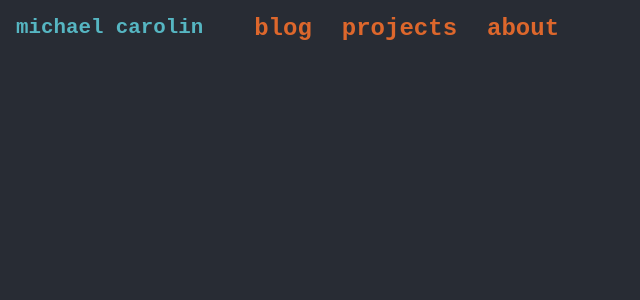
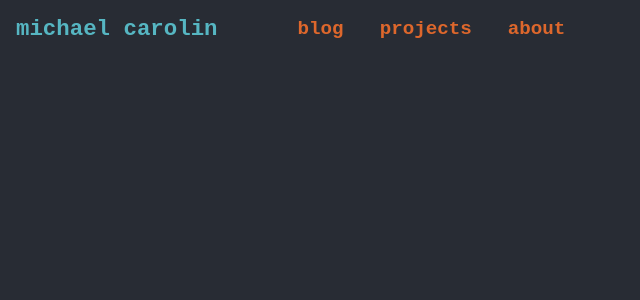
Before and after one commit to mpcarolin/recurse-carefully, a React (Create React App) app: page / in a window 1280 px wide. Shown: the top 300 px of the page, without its empty margins (0-640 px from the left). Built offline with nearby package versions, Linux system fonts and the light colour scheme; a web font is replaced by a local one.

Commit message:
made header reactive to screen size

```diff
--- a/src/components/Layout.css
+++ b/src/components/Layout.css
@@ -3,69 +3,33 @@
 	width: 100%;
 }
 
-@media (min-width: 800px) {
-	.nav-bar {
-		height: 80px;
-	}
-}
-
-.spacer {
-	width: 100%;
-	height: 80px;
-}
-
-.nav-header {
-	display: flex;
-	flex-direction: row;
-	color: var(--site-blue);
-}
-
-@media (max-width: 1000px) {
-	.nav-header {
-		flex-direction: column;
-		height: 200px;
-	}
+.nav-bar-container {
+	width: 45%;
 }
 
 .nav-title {
 	float: left !important;
-	font-size: 1.3em;
+	font-size: 1.4em;
 	vertical-align: middle;
 	text-align: center;
 	padding: 16px;
+	padding-bottom: 0px;
 	font-weight: bold;
+	color: var(--site-blue);
 }
 
 .nav-link-desktop-container {
-	margin: 0px;
-	padding: 0px;
-	margin-left: 15px;
-	display: flex;
-	flex-direction: row;
-	align-items: center;
 	float: left;
-	list-style: none;
-	height: 100%;
-}
-
-@media (max-width: 600px) {
-	.nav-title {
-		font-size: 1.5em;
-	}
-}
-
-@media (max-width: 800px) {
-	.nav-link-desktop-container {
-		display: none;
-	}
+	margin: 0;
+	padding: 16px;
+	padding-top: 0px;
 }
 
 .nav-link {
-	margin-left: 10px;
 	height: 100%;
 	font-weight: bold;
 	display: inline-block;
-	font-size: 1.5em;
+	font-size: 1.2em;
 }
 
 .router-link {
@@ -74,47 +38,39 @@
 }
 
 
-@media (max-width: 800px) {
-	.nav-link-icon {
-		float: left;
-	}
-
-	.nav-link {
-		display: block;
-		font-weight: bold;
-		float: left;
-
-	}
-}
-
 .nav-link-flex-container {
 	color: white;
 	display: flex;
 	align-items: center;
-	margin: 10px;
 	margin-top: 15px;
 }
 
-@media (min-width: 800px) {
+@media(min-width: 1000px) {
+	.nav-bar-container {
+		width: 100%;
+	}
+	.nav-link-desktop-container {
+		display: flex;
+		flex-direction: row;
+		justify-content: space-between;
+		margin-left: 30px;
+	}
+
 	.nav-link-flex-container {
-		color: white;
-		display: flex;
-		align-items: center;
-		margin: 10px;
-		margin-top: 15px;
-		flex-direction: row;
+		display: inline;
+		margin: 18px;
 	}
 }
 
 .nav-link:hover {
 	cursor: pointer;
-	filter: drop-shadow(0 0 0.3rem var(--pokedex-blue));
+	color: var(--site-gray);
 }
 
-.nav-icon {
-	color: white;
-	text-align: center;
-	font-size: 2.5em;
-	margin: 10px;
-	cursor: pointer;
+.terminal-prompt {
+	display: none;
 }
+
+.nav-link:hover > .terminal-prompt {
+	display: inline;
+}
--- a/src/components/Layout.js
+++ b/src/components/Layout.js
@@ -16,6 +16,7 @@ const NavLink = (props) => {
   return (
     <span className="nav-link-flex-container" key={ props.link.name }>
       <li className={navClass}>
+        <span className="terminal-prompt">&gt;_</span>
         <Link className="router-link" to={props.link.route}>{ props.link.name }</Link>
       </li>
     </span>
@@ -44,11 +45,13 @@ class Layout extends Component {
     return (
       <Router>
         <div className="welcome-root">
-          <div className='nav-header'>
-            <span className="nav-title">{SITE_NAME}</span>
-            <NavLinks links={pages}
-                      currentPage={this.state.currentPage}
-                      containerClass="nav-link-desktop-container" />
+          <div className='nav-bar-container'>
+            <div className='nav-header'>
+              <div className="nav-title">{SITE_NAME}</div>
+              <NavLinks links={pages}
+                        currentPage={this.state.currentPage}
+                        containerClass="nav-link-desktop-container" />
+            </div>
           </div>
         </div>
       </Router>
```
